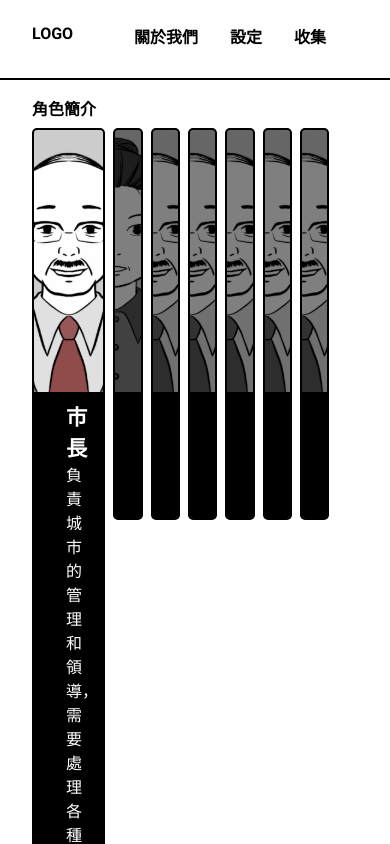
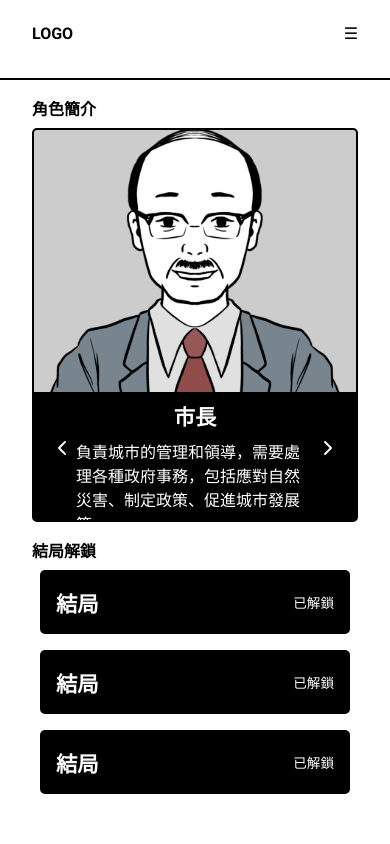
Before and after one commit to yuri1022/typhoon-day, a React (Create React App) app: page /collection in a window 390 px wide. Shown: the top 844 px of the page. Built offline with nearby package versions, Linux system fonts and the light colour scheme.

Commit message:
layout-rwd

```diff
--- a/package.json
+++ b/package.json
@@ -3,6 +3,9 @@
   "version": "0.1.0",
   "private": true,
   "dependencies": {
+    "@fortawesome/fontawesome-svg-core": "^6.5.2",
+    "@fortawesome/free-solid-svg-icons": "^6.5.2",
+    "@fortawesome/react-fontawesome": "^0.2.2",
     "@testing-library/jest-dom": "^5.17.0",
     "@testing-library/react": "^13.4.0",
     "@testing-library/user-event": "^13.5.0",
--- a/src/Pages/Collection.jsx
+++ b/src/Pages/Collection.jsx
@@ -3,6 +3,7 @@ import Navbar from '../components/navbar';
 import Major from '../assets/svg/major_collection.svg';
 import Expert from '../assets/svg/expert_collection.svg'
 import CharacterItem from '../components/characteritem';
+import '../assets/scss/collection.scss'
 
 const characters = [
   {
@@ -54,8 +55,13 @@ const characters = [
 
 function Collection() {
   const [activeIndex, setActiveIndex] = useState(0); // 初始展開第一張圖片
-  const handleItemClick = (index) => {
-    setActiveIndex(index);
+  console.log(activeIndex)
+  const handleNext = () => {
+    setActiveIndex((prevIndex) => (prevIndex + 1) % characters.length);
+  };
+
+  const handlePrevious = () => {
+    setActiveIndex((prevIndex) => (prevIndex - 1 + characters.length) % characters.length);
   };
   return (
     <>
@@ -68,21 +74,24 @@ function Collection() {
               key={index}
               character={character}
               isActive={index === activeIndex}
-              onClick={() => handleItemClick(index)}
+              activeIndex={activeIndex}
+              onClick={() => setActiveIndex(index)}
+              handleNext={handleNext}
+              handlePrevious={handlePrevious}
             />
           ))}
         </div>
         <div className="title title-3 mt-2 ml-4">結局解鎖</div>
         <div className="ending-container h100 d-flex flex-wrap pl-4 pr-4 mt-1 col-12" style={{gap:'1rem'}}>
-          <div className="ending-item bg-black white bdrs-5 d-flex justify-content-between align-items-center mr-2 pl-2 pr-2" style={{height:'4rem',width: 'calc(33.33% - 2rem)'}}>
+          <div className="ending-item bg-black white bdrs-5 d-flex justify-content-between align-items-center mr-1 ml-1 pl-2 pr-2">
             <div className="title-4">結局</div>
             <div className="body-4">已解鎖</div>
             </div>
-          <div className="ending-item bg-black white bdrs-5 d-flex justify-content-between align-items-center mr-2 pl-2 pr-2" style={{height:'4rem',width: 'calc(33.33% - 2rem)'}}>
+          <div className="ending-item bg-black white bdrs-5 d-flex justify-content-between align-items-center mr-1 ml-1 pl-2 pr-2">
             <div className="title-4">結局</div>
             <div className="body-4">已解鎖</div>
             </div>
-          <div className="ending-item bg-black white bdrs-5 d-flex justify-content-between align-items-center mr-2 pl-2 pr-2" style={{height:'4rem',width: 'calc(33.33% - 2rem)'}}>
+          <div className="ending-item bg-black white bdrs-5 d-flex justify-content-between align-items-center mr-1 ml-1 pl-2 pr-2">
             <div className="title-4">結局</div>
             <div className="body-4">已解鎖</div>
             </div>
--- a/src/assets/scss/CharacterItem.scss
+++ b/src/assets/scss/CharacterItem.scss
@@ -4,6 +4,10 @@
   overflow: hidden;
   filter: grayscale(100%) brightness(50%);
   transition: filter 0.3s ease;
+  .previous,
+  .next{
+    display: none;
+  }
 
   .picture-container {
       width: 100%;
@@ -22,9 +26,10 @@
   .text {
     background-color: black;
     color: white;
-    padding: 0.5rem;
-
+    padding:0.5rem;
+    height: 8rem;
     .text-description {
+      margin-top: 0.5rem;
       display: none;
       font-size: 1rem;
     }
@@ -42,4 +47,25 @@
       display: block;
     }
   }
+     @media (max-width: 768px) {
+      display: none;
+       &.expanded {
+        display: block;
+         flex: 1 0 100%;
+       }
+                .previous,
+                .next {
+                  display: block;
+                  padding: 0.5rem;
+                }
+     }
 }
+.character-list {
+  display: flex;
+  flex-wrap: nowrap;
+  overflow-x: auto;
+
+  @media (max-width: 768px) {
+    flex-wrap: wrap;
+  }
+}
--- /dev/null
+++ b/src/assets/scss/collection.scss
@@ -0,0 +1,10 @@
+.ending-item{
+  height: 4rem;
+  width: calc(33.33% - 2rem);
+}
+
+@media (max-width:768px) {
+  .ending-item {
+    width: 100%;
+  }
+}
--- /dev/null
+++ b/src/assets/scss/navbar.scss
@@ -0,0 +1,61 @@
+.hamburger-menu,
+.mobile-menu {
+  display: none;
+}
+
+/* 基本的navbar樣式 */
+.navbar {
+  width: 100%;
+  display: flex;
+  padding-top: 1rem;
+  padding-bottom: 1rem;
+  justify-content: space-between;
+  background-color: var(--white);
+  position: fixed;
+  height: 5rem;
+  border-bottom: 2px solid var(--grey200);
+  z-index: 100;
+}
+
+@media (max-width: 768px) {
+  .navbar-right {
+    display: none !important;
+  }
+
+  .hamburger-menu {
+    display: block;
+  }
+
+  .mobile-menu {
+    display: none;
+    position: fixed;
+    top: 5rem;
+    right: 0;
+    background-color: var(--white);
+    width: 100%;
+    box-shadow: -2px 0 5px rgba(0, 0, 0, 0.2);
+    border-radius: 0.3125rem;
+    .about,
+    .setting,
+    .collection {
+      padding: 1rem;
+    }
+    .about,
+    .setting{
+      border-bottom: 1px solid var(--grey200);
+    }
+  }
+
+  .hamburger-menu.active+.mobile-menu {
+    display: block;
+  }
+}
+
+.hamburger-menu {
+  cursor: pointer;
+  user-select: none;
+
+  &.active::after {
+    content: '';
+  }
+}
--- /dev/null
+++ b/src/assets/scss/setting.scss
@@ -0,0 +1,12 @@
+.setting-body-top {
+  flex-direction: row;
+  .player-info{
+    flex-direction: row;
+  }
+}
+
+@media (max-width:768px) {
+.setting-body-top {
+    flex-direction: column;
+  }
+}
--- a/src/components/about.jsx
+++ b/src/components/about.jsx
@@ -31,6 +31,8 @@ function AboutModal({ onClose }) {
             <div className="description-item">北極</div>
           </div>
         </div>
+
+
           </div>
         </div>
 
--- a/src/components/characteritem.jsx
+++ b/src/components/characteritem.jsx
@@ -1,24 +1,61 @@
 // src/components/CharacterItem.jsx
-import React from 'react';
-import '../assets/scss/CharacterItem.scss'
+import React ,{useState,useEffect}from 'react';
+import '../assets/scss/CharacterItem.scss';
+import { FontAwesomeIcon } from '@fortawesome/react-fontawesome';
+import { faChevronLeft, faChevronRight } from '@fortawesome/free-solid-svg-icons';
 
-function CharacterItem({ character, isActive, onClick }) {
+
+function CharacterItem({ character, isActive, onClick,handleNext, handlePrevious }) {
+ const [isMobile, setIsMobile] = useState(false);
+  useEffect(() => {
+    const handleResize = () => {
+      setIsMobile(window.innerWidth <= 768);
+    };
+
+    handleResize();
+    window.addEventListener('resize', handleResize);
+
+    return () => {
+      window.removeEventListener('resize', handleResize);
+    };
+  }, []);
+
+  const handleClick = () => {
+    if (isMobile) {
+      onClick();
+    }
+  };
+
+  const handleMouseEnter = () => {
+    if (!isMobile) {
+      onClick();
+    }
+  };
  return (
     <div
       className={`character-item bd-2 bdrs-5 bg-black ${isActive ? 'expanded' : ''}`}
-      onMouseEnter={onClick}
-      onClick={onClick}
+      onMouseEnter={handleMouseEnter}
+      onClick={handleClick}
     >
       <div className="picture-container bg-grey200">
         <img src={character.image} alt={character.name} />
       </div>
-      <div className="text pl-4 pr-4">
+      <div className="text pl-2 pr-2">
         {isActive && (
           <>
           <div className="text-title title-4 text-center">{character.name}</div>
+          <div className="text-bot d-flex">
+          <div className="previous white pointer" onClick={(e) => { e.stopPropagation(); handlePrevious(); }}>
+          <FontAwesomeIcon icon={faChevronLeft} />
+          </div>
           <div className="text-description">
             {character.description}
           </div>
+          <div className="next white pointer" onClick={(e) => { e.stopPropagation(); handleNext(); }}>
+            <FontAwesomeIcon icon={faChevronRight} />
+            </div>
+          </div>
+
           </>
         )}
       </div>
--- a/src/components/navbar.jsx
+++ b/src/components/navbar.jsx
@@ -1,7 +1,8 @@
-import  React,{ useState } from 'react';
+import  React,{ useState,useEffect } from 'react';
 import { Link } from 'react-router-dom';
 import AboutModal from './about';
 import SettingsModal from './settings';
+import '../assets/scss/navbar.scss'
 
 function Navbar() {
   const [showAboutModal, setShowAboutModal] = useState(false);
@@ -12,6 +13,22 @@ function Navbar() {
 
   const openSettingsModal = () => setShowSettingsModal(true);
   const closeSettingsModal = () => setShowSettingsModal(false);
+
+    useEffect(() => {
+    const hamburger = document.querySelector('.hamburger-menu');
+    const mobileMenu = document.querySelector('.mobile-menu');
+
+    const toggleMenu = () => {
+      hamburger.classList.toggle('active');
+      mobileMenu.classList.toggle('active');
+    };
+
+    hamburger.addEventListener('click', toggleMenu);
+
+    return () => {
+      hamburger.removeEventListener('click', toggleMenu);
+    };
+  }, []);
   return (
       <div className='navbar w100 d-flex pt-3 pb-3  justify-content-between'
       style={{
@@ -27,11 +44,21 @@ function Navbar() {
             </div>
           </div>
         <div className="navbar-right d-flex mr-4">
-          <div className="about title-3 mr-4" onClick={openAboutModal} style={{cursor:'pointer'}}>關於我們</div>
-          <div className="setting title-3 mr-4" onClick={openSettingsModal} style={{cursor:'pointer'}}>設定</div>
+          <div className="about title-3 mr-4 pointer" onClick={openAboutModal}>關於我們</div>
+          <div className="setting title-3 mr-4 pointer" onClick={openSettingsModal}>設定</div>
           <div className="collection title-3 mr-4">
             <Link to='/collection'>收集</Link></div>
         </div>
+         <div className="hamburger-menu mr-4 pointer">
+        &#9776;
+      </div>
+      <div className="mobile-menu">
+        <div className="about title-3 pointer" onClick={openAboutModal}>關於我們</div>
+        <div className="setting title-3 pointer" onClick={openSettingsModal}>設定</div>
+        <div className="collection title-3">
+          <Link to='/collection'>收集</Link>
+        </div>
+      </div>
 
       {showAboutModal && <AboutModal onClose={closeAboutModal} />}
       {showSettingsModal && <SettingsModal onClose={closeSettingsModal} />}
--- a/src/components/settings.jsx
+++ b/src/components/settings.jsx
@@ -1,5 +1,6 @@
 import React from 'react';
 import SliderWithMarks from './sliderwithmark';
+import '../assets/scss/setting.scss'
 
 function SettingsModal({ onClose }) {
   return (
@@ -14,7 +15,8 @@ function SettingsModal({ onClose }) {
             </div>
               <div className="setting-body d-flex flex-column">
                 <div className="setting-body-top d-flex mt-2 mb-2">
-                <div className="player-picture over-hidden bd-2 bdrs-5 mr-2" style={{width:'140px',height:'140px'}}>
+                  <div className="player-info d-flex">
+              <div className="player-picture over-hidden bd-2 bdrs-5 mr-2" style={{width:'140px',height:'140px'}}>
                   <img src="" alt="" />
                 </div>
                 <div className="player-btn d-flex flex-column mr-1">
@@ -24,6 +26,8 @@ function SettingsModal({ onClose }) {
 
                   <button className='btn'>更換圖片</button>
                 </div>
+                  </div>
+
 
                 <div className="player-btn d-flex flex-column">
                   <button className='btn mb-3'>
--- a/src/layout.scss
+++ b/src/layout.scss
@@ -324,6 +324,10 @@ a {
   height: 600px;
   width: 100%;
   border: 2px solid var(--black);
+  @media (max-width: map-get($grid-breakpoints, md)) {
+      max-width: 100%;
+      height: 100%;
+    }
 }
 
 .modal-header {
@@ -359,4 +363,8 @@ a {
     height: 281px;
     width: 100%;
     border: 2px solid var(--black);
+      @media (max-width: map-get($grid-breakpoints, md)) {
+          max-width: 90%;
+          height: 50%;
+        }
 }
--- a/src/utilities.scss
+++ b/src/utilities.scss
@@ -336,3 +336,7 @@
 .h100{
   height: 100%;
 }
+
+.pointer{
+  cursor:pointer;
+}
```
Also changed, not shown: 1 other file (tests, documents, lock files or other folders).
